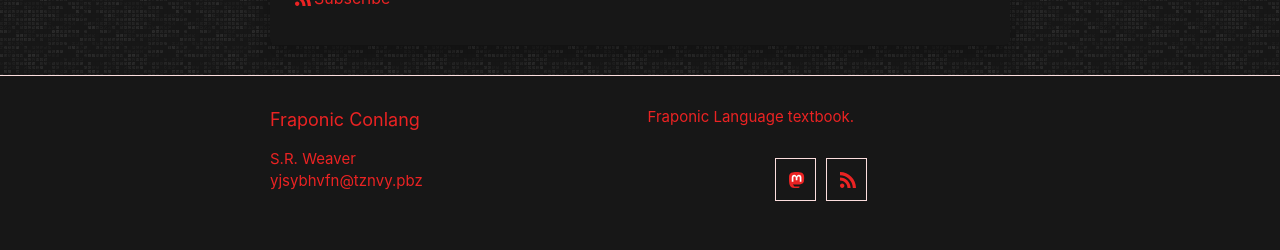
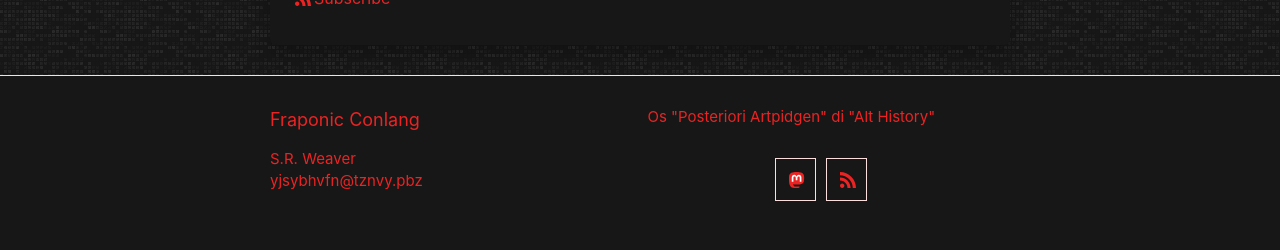
Before and after one commit to LWFlouisa/FraponicConlang, a Jekyll site: the page built from index.md, in a window 1280 px wide. Shown: the part 1174-1424 px from the top of the page. Built offline with Jekyll 4.4.1, drawn with Linux system fonts in a browser that asks for light colours.

Commit message:
Update _config.yml

```diff
--- a/_config.yml
+++ b/_config.yml
@@ -2,7 +2,7 @@ title: Fraponic Conlang
 author: S.R. Weaver
 email: yjsybhvfn@tznvy.pbz
 description: > # this means to ignore newlines until "show_exerpts:"
-  Fraponic Language textbook.
+  Os "Posteriori Artpidgen" di "Alt History"
 
 show_excerpts: false # set to true to show excerpts on the homepage
 
```
